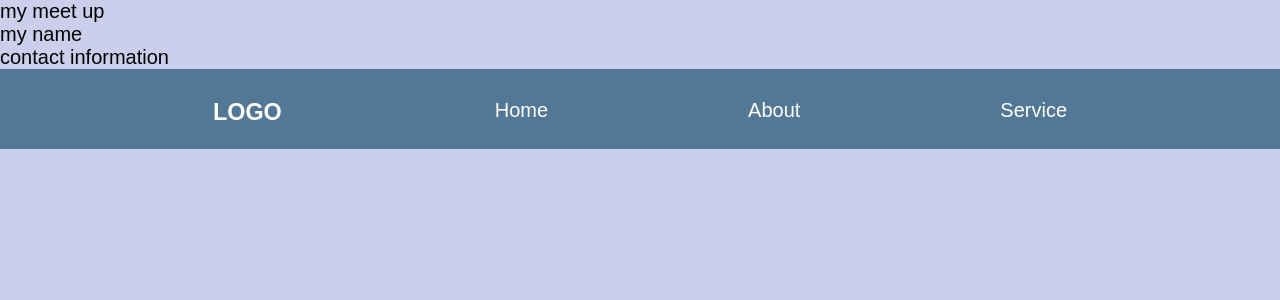
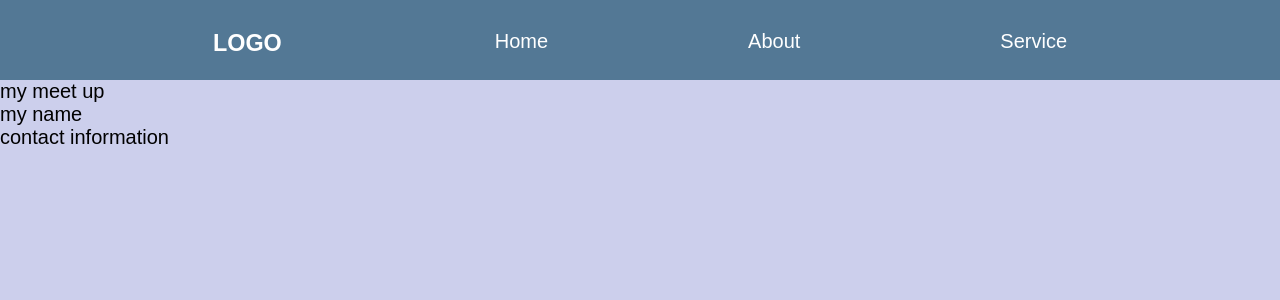
Before and after one commit to benjamin2orie/React_app, a React (Create React App) app: page / in a window 1280 px wide. Shown: the top 300 px of the page. Built offline with nearby package versions, Linux system fonts and the light colour scheme.

Commit message:
continue fixing bugs

```diff
--- a/src/App.js
+++ b/src/App.js
@@ -8,14 +8,17 @@ import NavBar from './Components/layout/NavBar';
 function App() {
   return (
     <div className="App">
-        <Meet text ='my meet up'/>
-     <Meet text = 'my name'/>
-     <Meet text = 'contact information'/>
+
       <NavBar/>
      <Routes>
       <Route path='/home' element = {<HomePage/>}/>
       <Route path='/about' element = {<AboutPage/>}/>
       <Route path='/service' element = {<ServicesPage/>}/>
+      <Route path = '*' element = {<>
+      <Meet text ='my meet up'/>
+     <Meet text = 'my name'/>
+     <Meet text = 'contact information'/>
+      </>}/>
      </Routes>
 
     </div>
```
